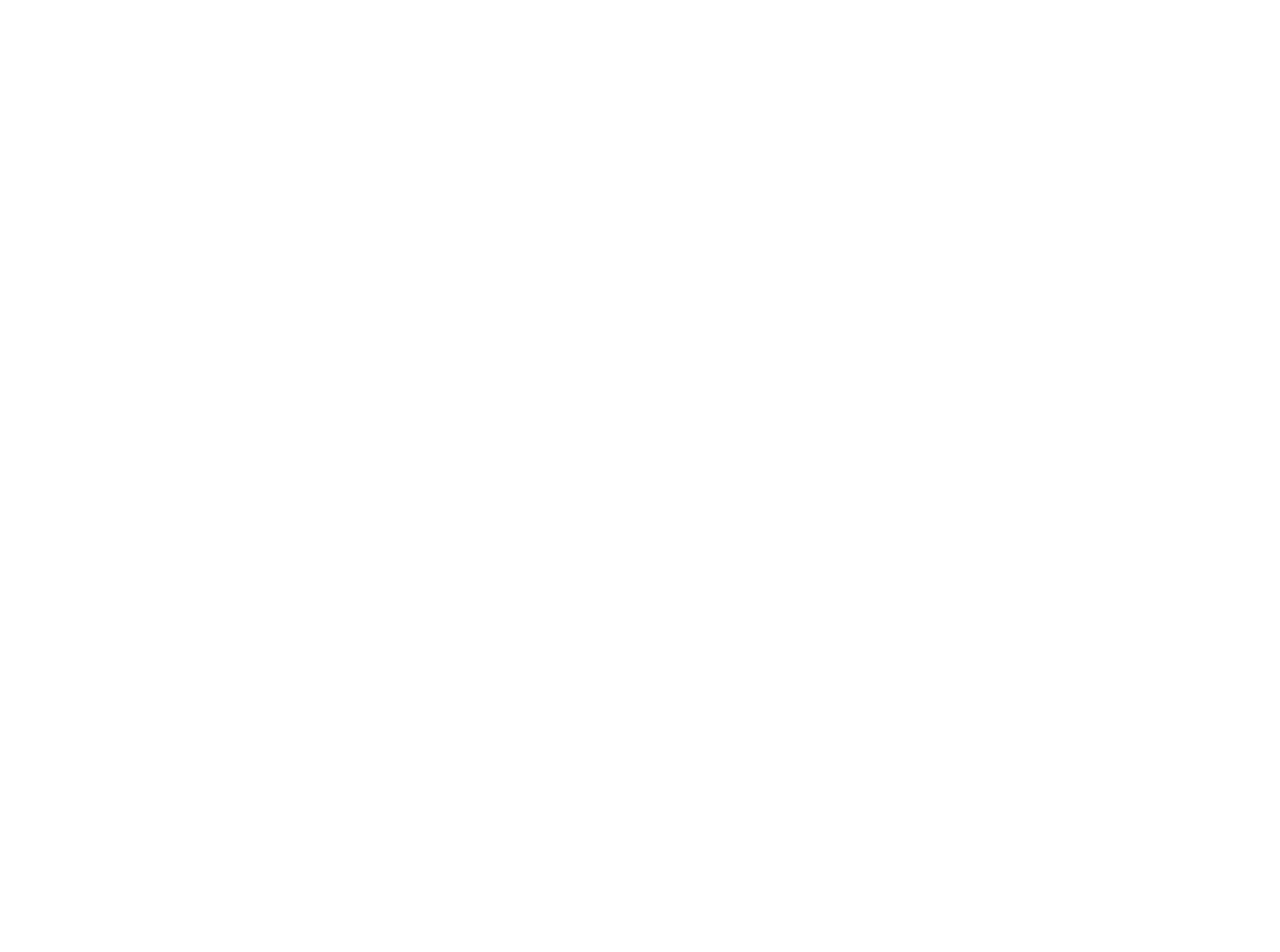
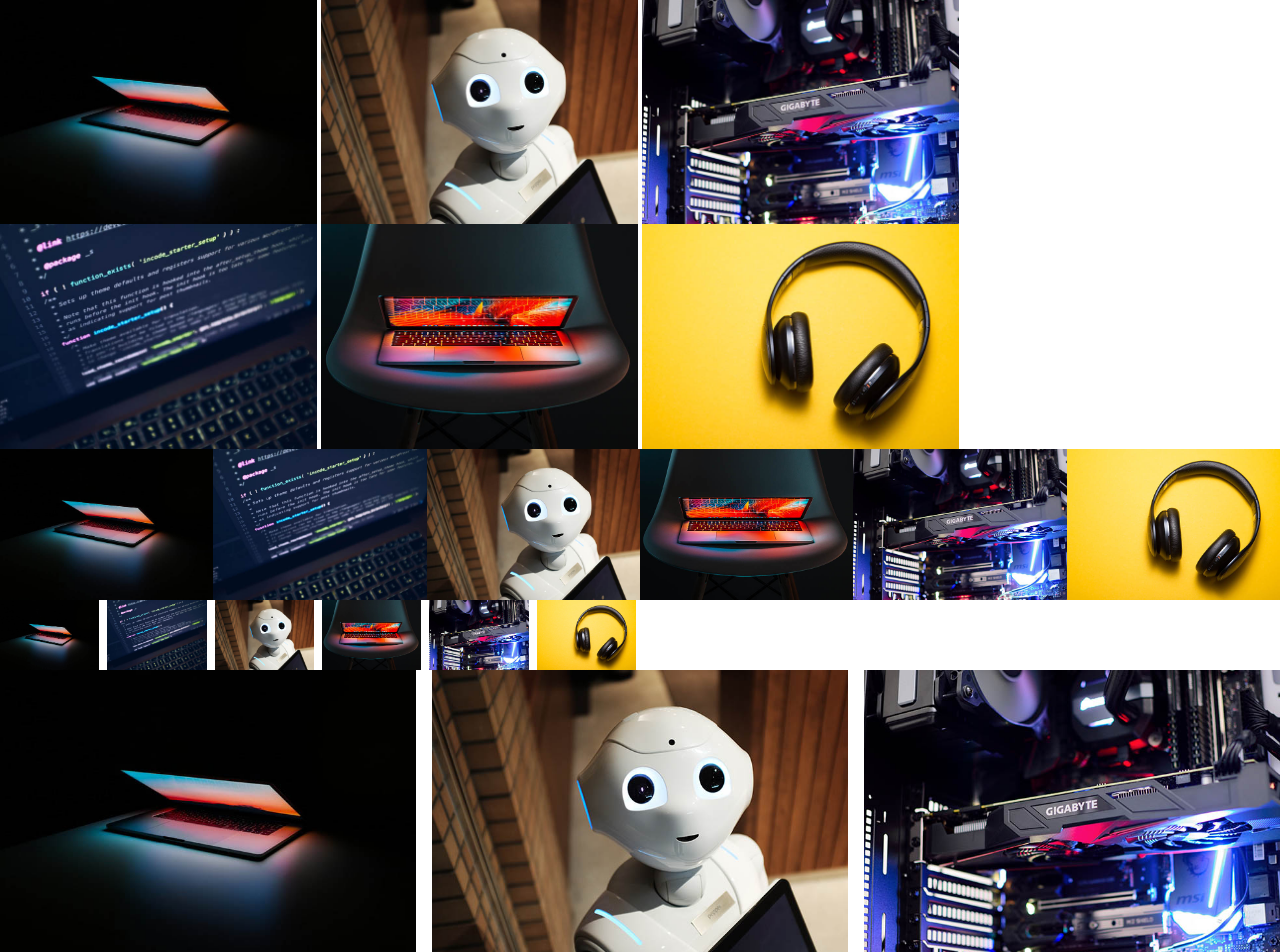
Before and after one commit to msedkiewicz/tailwind-course-sandbox, a plain HTML site: page 12-columns/index.html in a window 1280 px wide. Shown: the top 952 px of the page. Before the commit the page ends 800 px from the top, so only its background shows below. Drawn offline with nearby package versions, Linux system fonts and the light colour scheme.

Commit message:
Exercise columns

```diff
--- a/12-columns/index.html
+++ b/12-columns/index.html
@@ -9,8 +9,49 @@
   </head>
   <body>
     <!-- Columns -->
+    <div class="columns-4 gap-1">
+      <img class="w-full" src="../assets/img/img1.jpg" alt="" />
+      <img class="w-full" src="../assets/img/img2.jpg" alt="" />
+      <img class="w-full" src="../assets/img/img3.jpg" alt="" />
+      <img class="w-full" src="../assets/img/img4.jpg" alt="" />
+      <img class="w-full" src="../assets/img/img5.jpg" alt="" />
+      <img class="w-full" src="../assets/img/img6.jpg" alt="" />
+    </div>
+    <div class="columns-6 gap-0">
+      <img class="w-full" src="../assets/img/img1.jpg" alt="" />
+      <img class="w-full" src="../assets/img/img2.jpg" alt="" />
+      <img class="w-full" src="../assets/img/img3.jpg" alt="" />
+      <img class="w-full" src="../assets/img/img4.jpg" alt="" />
+      <img class="w-full" src="../assets/img/img5.jpg" alt="" />
+      <img class="w-full" src="../assets/img/img6.jpg" alt="" />
+    </div>
+    <div class="columns-12 gap-2">
+      <img class="w-full" src="../assets/img/img1.jpg" alt="" />
+      <img class="w-full" src="../assets/img/img2.jpg" alt="" />
+      <img class="w-full" src="../assets/img/img3.jpg" alt="" />
+      <img class="w-full" src="../assets/img/img4.jpg" alt="" />
+      <img class="w-full" src="../assets/img/img5.jpg" alt="" />
+      <img class="w-full" src="../assets/img/img6.jpg" alt="" />
+    </div>
+    <div class="columns-xs">
+      <img class="w-full" src="../assets/img/img1.jpg" alt="" />
+      <img class="w-full" src="../assets/img/img2.jpg" alt="" />
+      <img class="w-full" src="../assets/img/img3.jpg" alt="" />
+      <img class="w-full" src="../assets/img/img4.jpg" alt="" />
+      <img class="w-full" src="../assets/img/img5.jpg" alt="" />
+      <img class="w-full" src="../assets/img/img6.jpg" alt="" />
+    </div>
 
     <!-- Aspect Ratio -->
+
+    <div class="columns-4">
+      <img class="w-full aspect-video" src="../assets/img/img1.jpg" alt="" />
+      <img class="w-full aspect-square" src="../assets/img/img2.jpg" alt="" />
+      <img class="w-full" src="../assets/img/img3.jpg" alt="" />
+      <img class="w-full" src="../assets/img/img4.jpg" alt="" />
+      <img class="w-full" src="../assets/img/img5.jpg" alt="" />
+      <img class="w-full" src="../assets/img/img6.jpg" alt="" />
+    </div>
   </body>
 </html>
 
```
